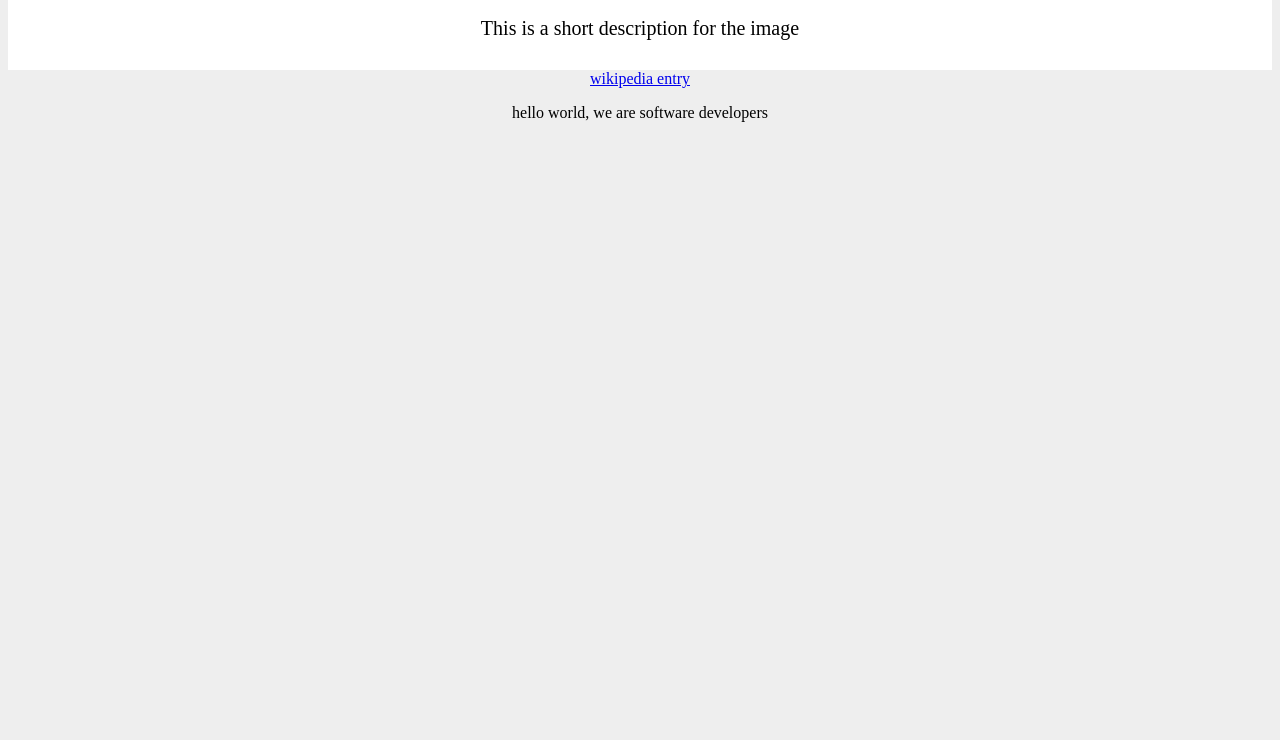
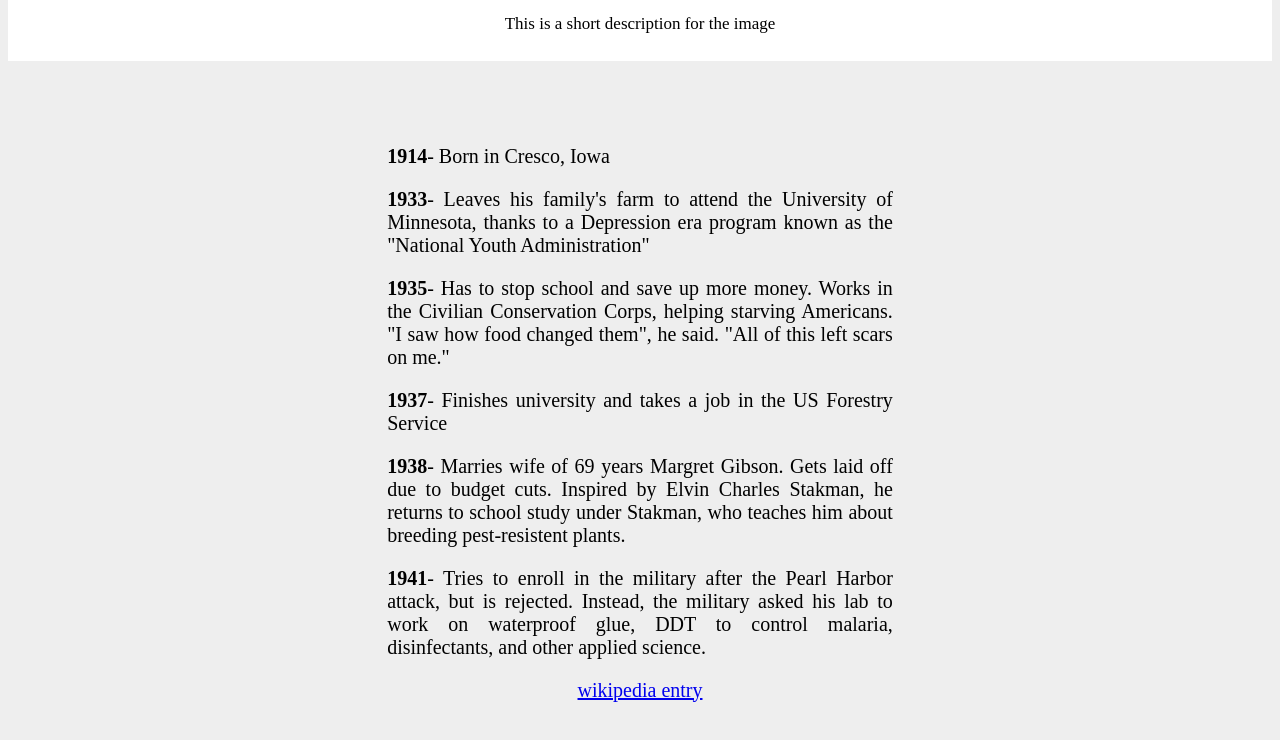
Before and after one commit to brytebee/microverse-trial3, a plain HTML site: page index.html in a window 1280 px wide. Shown: the part 426-1166 px from the top of the page. Before the commit the page ends 800 px from the top, so only its background shows below. Drawn offline with Linux system fonts and the light colour scheme.

Commit message:
add tribute info

```diff
--- a/css/style.css
+++ b/css/style.css
@@ -20,5 +20,18 @@ img {
 }
 
 #img-caption {
+  font-size: 17px;
+}
+
+#tribute-info {
+  padding: 5% 30%;
   font-size: 20px;
 }
+
+.info {
+  text-align: justify;
+}
+
+#tribute-link {
+  text-align: center;
+}
--- a/index.html
+++ b/index.html
@@ -18,17 +18,22 @@
         <p id="img-caption">This is a short description for the image</p>
       </div>
       <article id="tribute-info">
+        <div class="info">
+          <p><strong>1914</strong>- Born in Cresco, Iowa</p>
+          <p><strong>1933</strong>- Leaves his family's farm to attend the University of Minnesota, thanks to a Depression era program known as the "National Youth Administration"</p>
+          <p><strong>1935</strong>- Has to stop school and save up more money. Works in the Civilian Conservation Corps, helping starving Americans. "I saw how food changed them", he said. "All of this left scars on me."</p>
+          <p><strong>1937</strong>- Finishes university and takes a job in the US Forestry Service</p>
+          <p><strong>1938</strong>- Marries wife of 69 years Margret Gibson. Gets laid off due to budget cuts. Inspired by Elvin Charles Stakman, he returns to school study under Stakman, who teaches him about breeding pest-resistent plants.</p>
+          <p><strong>1941</strong>- Tries to enroll in the military after the Pearl Harbor attack, but is rejected. Instead, the military asked his lab to work on waterproof glue, DDT to control malaria, disinfectants, and other applied science.</p>
+        </div>
         <a
           id="tribute-link"
           href="https://en.wikipedia.org/wiki/Norman_Borlaug"
           target="_blank"
           >wikipedia entry</a
         >
-
-        <!-- info about the tribute -->
       </article>
     </section>
-    <p>hello world, we are software developers</p>
     <script src="js/index.js"></script>
   </body>
 </html>
```
